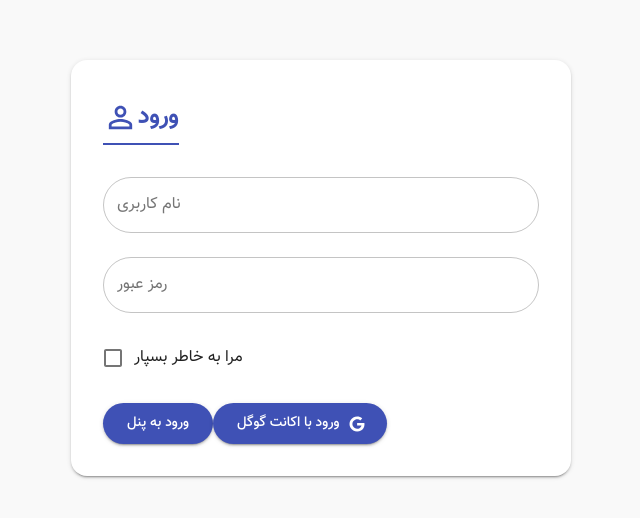
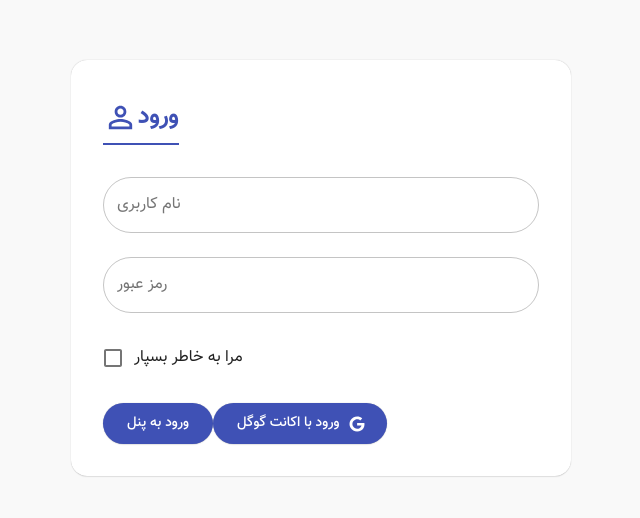
Before and after one commit to hassanEB1379/online-shop-panel-admin, a React (Create React App) app: page /login in a window 1280 px wide. Shown: the part 132-650 px from the top of the page, without its empty margins (319-959 px from the left). Built offline with nearby package versions, Linux system fonts and the light colour scheme; the HTML template or start-up script is replaced by a standard one; what jss-rtl would draw is missing.

Commit message:
add shadows and overrides to theme

```diff
--- a/src/theme/theme.js
+++ b/src/theme/theme.js
@@ -1,4 +1,6 @@
 import { createMuiTheme } from '@material-ui/core';
+import overrides from './overrides';
+import shadows from './shadows';
 
 export const theme = createMuiTheme({
   direction: 'rtl',
@@ -32,23 +34,6 @@ export const theme = createMuiTheme({
       fontSize: 14,
     },
   },
-  overrides: {
-    MuiButton: {
-      root: {
-        borderRadius: '4rem',
-        padding: '.5rem 1.5rem',
-      },
-    },
-    MuiPaper: {
-      rounded: {
-        borderRadius: '1rem',
-      },
-    },
-    MuiOutlinedInput: {
-      root: {
-        borderRadius: '4rem',
-        padding: '0 1rem',
-      },
-    },
-  },
+  overrides,
+  shadows,
 });
```
